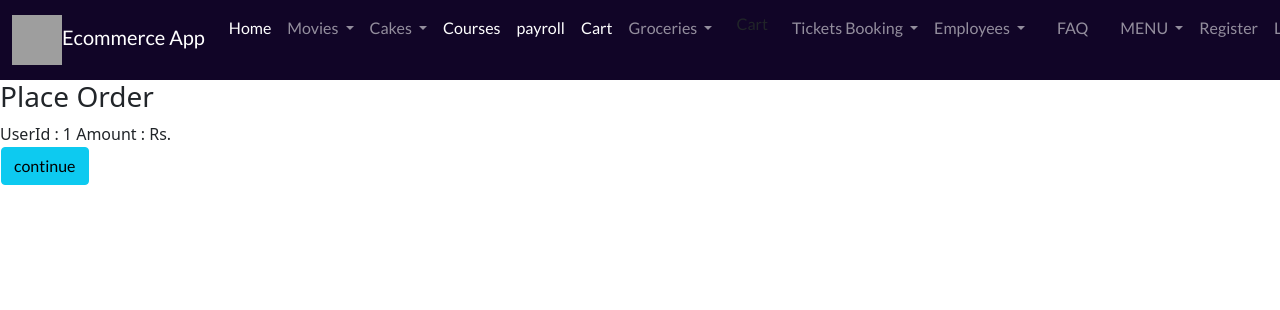
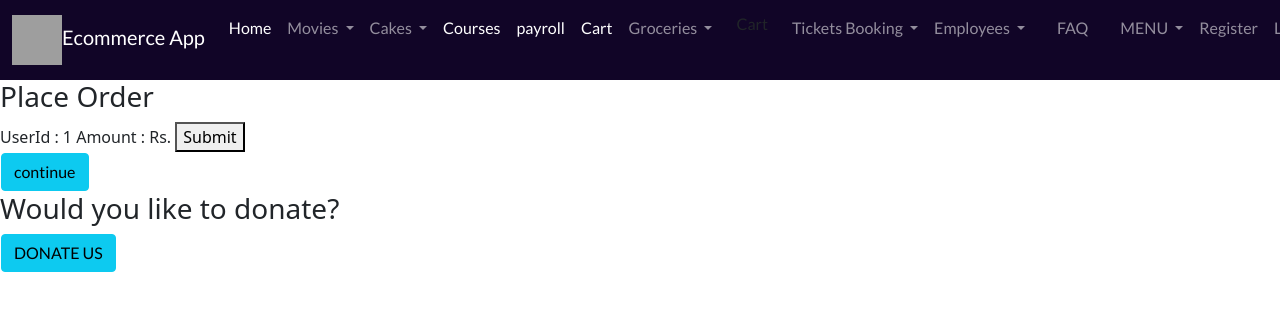
Before and after one commit to kv-b1-2022/ecommerceapp-angular, an Angular app: page /create-order in a window 1280 px wide. Shown: the top 310 px of the page. Built offline with nearby package versions, Linux system fonts and the light colour scheme; grey boxes are pictures that could not be loaded; some icons are missing.

Commit message:
Added create order

```diff
--- a/src/app/order/create-order/create-order.component.html
+++ b/src/app/order/create-order/create-order.component.html
@@ -1,9 +1,14 @@
 
 <h3>Place Order </h3>
 
+
+<form (ngSubmit)="createOrder()">
+
 UserId : 1
 Amount : Rs. {{amount}}
-
+<button type="submit">Submit </button>
 <br/>
-
+</form>
 <td><a routerLink="/cardpayment?orderId=1&amount={{amount}}" class="btn btn-info">continue</a></td>
+<h3>Would you like to donate?</h3>
+<td><a routerLink="/list-trust" class="btn btn-info">DONATE US</a></td>
--- a/src/app/order/create-order/create-order.component.ts
+++ b/src/app/order/create-order/create-order.component.ts
@@ -1,5 +1,7 @@
 import { Component, OnInit } from '@angular/core';
 import { ActivatedRoute } from '@angular/router';
+import { HttpClient } from '@angular/common/http';
+import { ToastrService } from 'ngx-toastr';
 
 @Component({
   selector: 'app-create-order',
@@ -9,12 +11,40 @@ import { ActivatedRoute } from '@angular/router';
 })
 export class CreateOrderComponent implements OnInit {
 
+  userId=16;
   amount!:number;
-  constructor(private route:ActivatedRoute) {
+  status!:String;
+  createdBy!:number;
+  comments!:String;
+
+  constructor(private http:HttpClient,private toastrService: ToastrService,private route:ActivatedRoute) {
     this.amount = this.route.snapshot.queryParams["amount"];
    }
 
   ngOnInit(): void {
   }
 
-}
+  // createOrder(){
+  //   const url= "https://order-apii.herokuapp.com/ordersTable/save";
+  //   const userId=16;
+  //   const orderobj = {
+  //     "userId":userId,
+
+  //     "status":"ordered",
+
+  //     "createdBy": userId,
+  //     "comments":"Good products"
+  // };
+
+  createOrder(){
+    const orderobj={"userId":this.userId,"amount":this.amount,"status":this.status,"createdBy":this.createdBy,"comments":this.comments};
+    const url= "https://order-apii.herokuapp.com/ordersTable/save";
+    this.http.post(url,orderobj).subscribe((res)=>{
+      console.log(res);
+      this.toastrService.success('successfully added');
+    },(err)=>{
+      console.log(err);
+      this.toastrService.error('invalid credentails')
+    });
+ }
+  }
```
